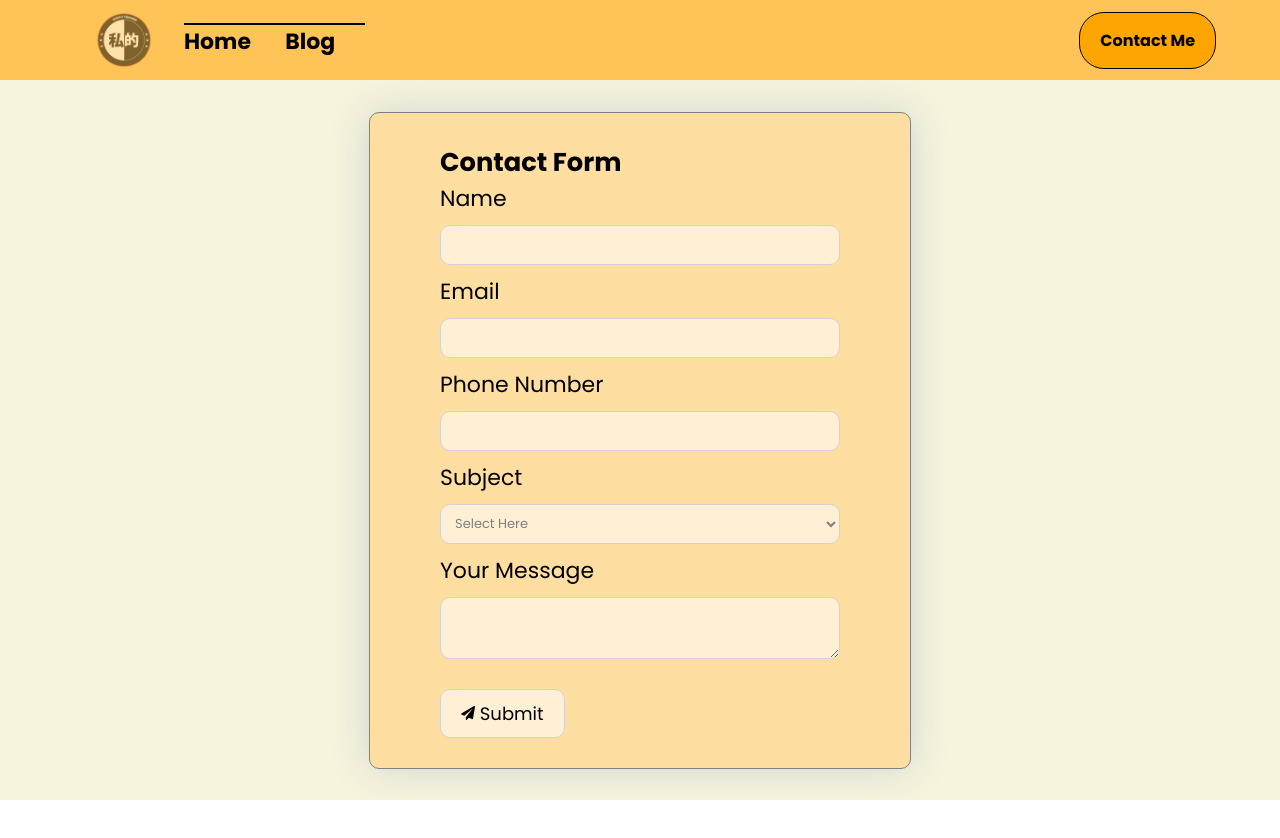
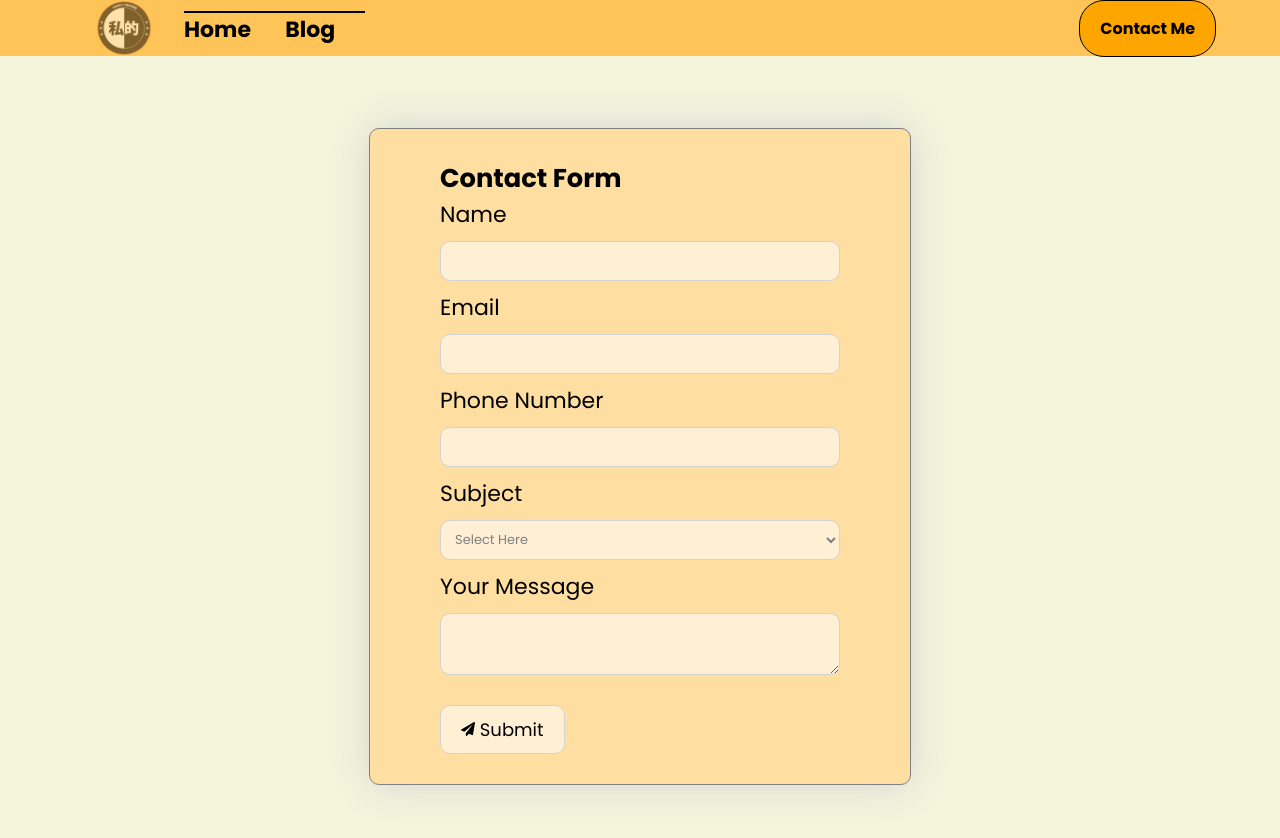
Before and after one commit to Kevhagi/personal-web, a plain HTML site: page contact.html in a window 1280 px wide. Before the commit the page ends 800 px from the top, so only its background shows below. Drawn offline with Linux system fonts and the light colour scheme; files whose address does not match are found by name.

Commit message:
Update media screen

```diff
--- a/style.css
+++ b/style.css
@@ -596,3 +596,35 @@ text-align: justify;
         padding-left: 5%;
     }
 }
+
+@media screen and (min-width: 480px) {
+    nav {
+        height: 7vh;
+        position: sticky;
+        display: flex;
+        width: 100%;
+        top: 0;
+        background-color: rgb(255, 196, 87);
+    }
+
+    .container .section .left {
+        height: 50vh;
+        display: flex;
+        justify-content: center;
+        align-items: center;
+    }
+
+    .blog{
+        background: beige;
+        height: 100%;
+    }
+
+    .container-contact{
+        height: 100%;
+        display: flex;
+        flex-wrap: wrap;
+        justify-content: center;
+        align-content: center;
+        background-color: beige;
+    }
+}
```
